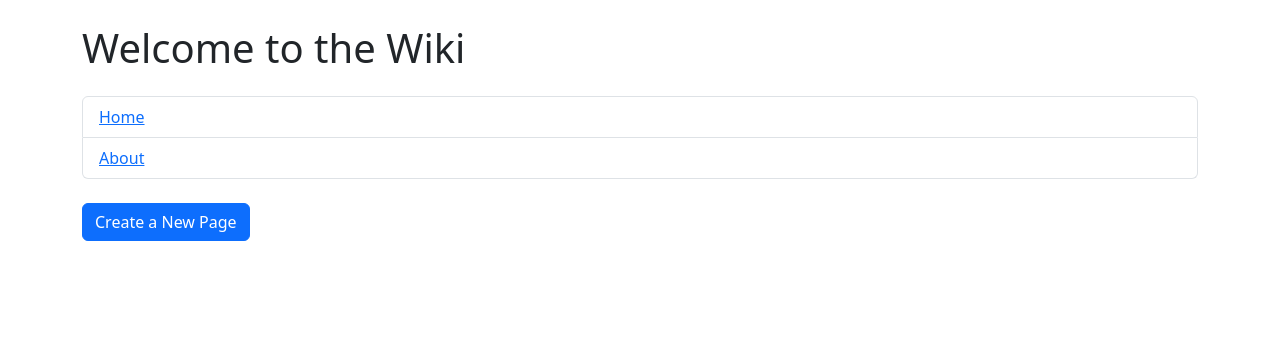
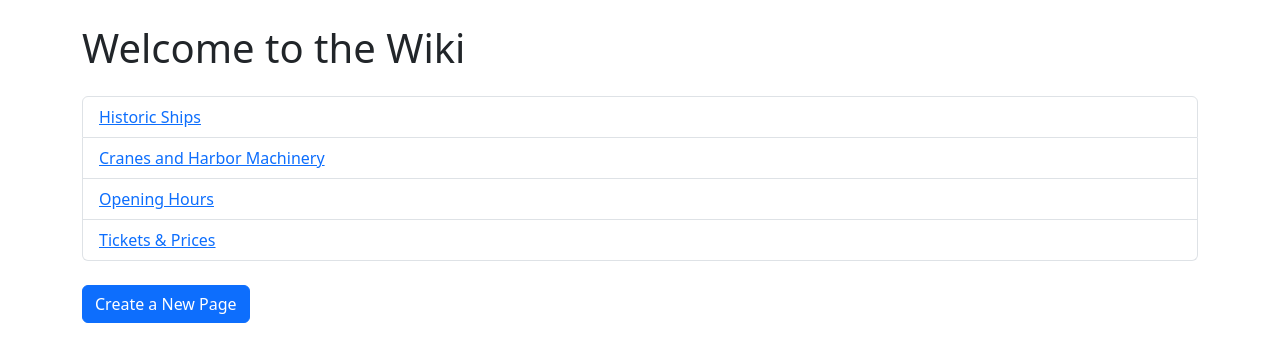
Before and after one commit to FlorianJuenemann/Flask-Wiki-Dummy, a Flask app: page / in a window 1280 px wide. Shown: the part 56-418 px from the top of the page. Run offline with Flask 3, Linux system fonts and the light colour scheme.

Commit message:
Wiki Updates

```diff
--- a/app.py
+++ b/app.py
@@ -4,8 +4,57 @@ app = Flask(__name__)
 
 # Sample in-memory storage for articles (you can switch this to a database later)
 wiki = {
-    "Home": "Welcome to the Flask Wiki! This is the home page.",
-    "About": "This is a simple wiki built using Flask!"
+    "Home": """
+        <h2>Welcome to the Hafenmuseum Hamburg Wiki!</h2>
+        <p>This wiki provides information about the Hafenmuseum in Hamburg, a place where you can explore the
+        rich maritime history of the Port of Hamburg. Learn about the museum's collections, events, and the
+        historic ships that form a crucial part of the museum's exhibits.</p>
+        <p>Feel free to explore the various sections of this wiki to discover more about Hamburg's maritime legacy.</p>
+    """,
+
+    "About": """
+        <h2>About this Wiki</h2>
+        <p>This is a simple wiki built using Flask to provide information about the Hafenmuseum in Hamburg.</p>
+    """,
+
+    "Historic Ships": """
+        <h2>Historic Ships at the Hafenmuseum</h2>
+        <ul>
+            <li><strong>MS Bleichen</strong>: Built in 1958, the MS Bleichen is a general cargo vessel that played an important role in transporting goods to and from Hamburg. Visitors can explore the ship to understand the life of sailors in the mid-20th century.</li>
+            <li><strong>SS Stettin</strong>: The SS Stettin is a historic icebreaker, originally built in 1933. It was designed to keep the shipping routes ice-free during the harsh winters.</li>
+            <li><strong>Rickmer Rickmers</strong>: A restored 19th-century full-rigged ship, now a museum ship at the Hamburg harbor.</li>
+        </ul>
+    """,
+
+    "Cranes and Harbor Machinery": """
+        <h2>Harbor Cranes and Machinery</h2>
+        <p>The Hafenmuseum features several historical cranes that were once used for loading and unloading ships at the Port of Hamburg. These include:</p>
+        <ul>
+            <li><strong>Hansa Crane:</strong> A historical crane that was once an iconic feature of the Hamburg skyline, used to load heavy cargo from ships.</li>
+            <li><strong>Steam Crane:</strong> Dating back to the early 20th century, this crane was powered by steam and used for lifting heavy machinery.</li>
+        </ul>
+    """,
+
+    "Opening Hours": """
+        <h2>Opening Hours of Hafenmuseum Hamburg</h2>
+        <p>The Hafenmuseum is open at the following times:</p>
+        <ul>
+            <li>Monday - Friday: 10:00 AM to 6:00 PM</li>
+            <li>Saturday - Sunday: 10:00 AM to 8:00 PM</li>
+            <li>Closed on public holidays</li>
+        </ul>
+    """,
+
+    "Tickets & Prices": """
+        <h2>Ticket Prices</h2>
+        <ul>
+            <li>Adults: €10</li>
+            <li>Children (6-12): €5</li>
+            <li>Family Ticket (2 Adults + 2 Children): €25</li>
+            <li>Students/Seniors: €8</li>
+        </ul>
+        <p>Guided tours are available for an additional €3 per person.</p>
+    """
 }
 
 @app.route('/')
--- a/templates/index.html
+++ b/templates/index.html
@@ -29,12 +29,11 @@
     <h1 class="my-4">Welcome to the Wiki</h1>
 
     <ul class="list-group">
-        {% for page, content in pages.items() %}
-            <li class="list-group-item">
-                <a href="/{{ page }}">{{ page }}</a>
-            </li>
-        {% endfor %}
-    </ul>
+      <li class="list-group-item"><a href="/Historic Ships">Historic Ships</a></li>
+      <li class="list-group-item"><a href="/Cranes and Harbor Machinery">Cranes and Harbor Machinery</a></li>
+      <li class="list-group-item"><a href="/Opening Hours">Opening Hours</a></li>
+      <li class="list-group-item"><a href="/Tickets & Prices">Tickets & Prices</a></li>
+  </ul>
 
     <a href="/edit/NewPage" class="btn btn-primary mt-4">Create a New Page</a>
 
```
